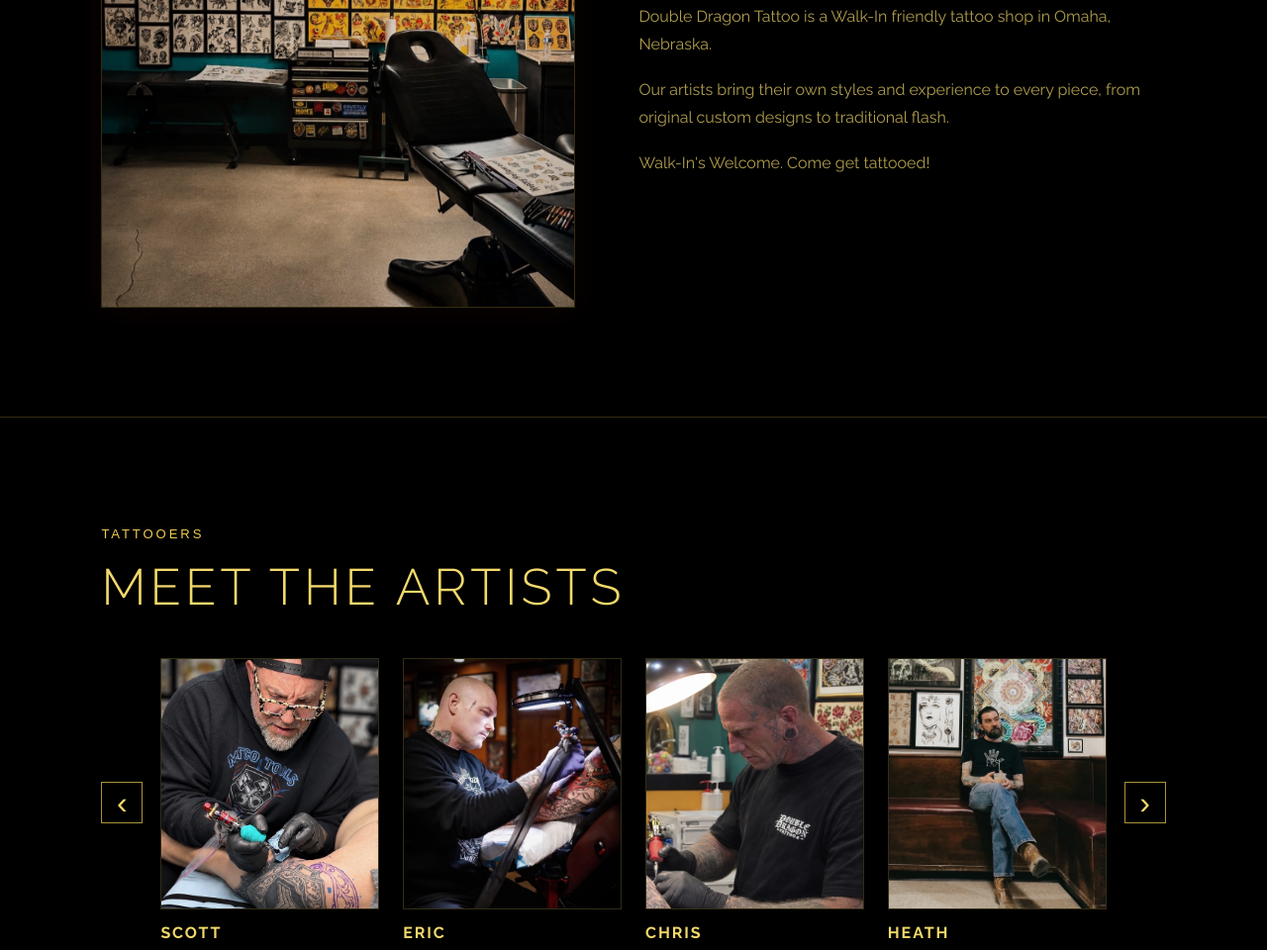
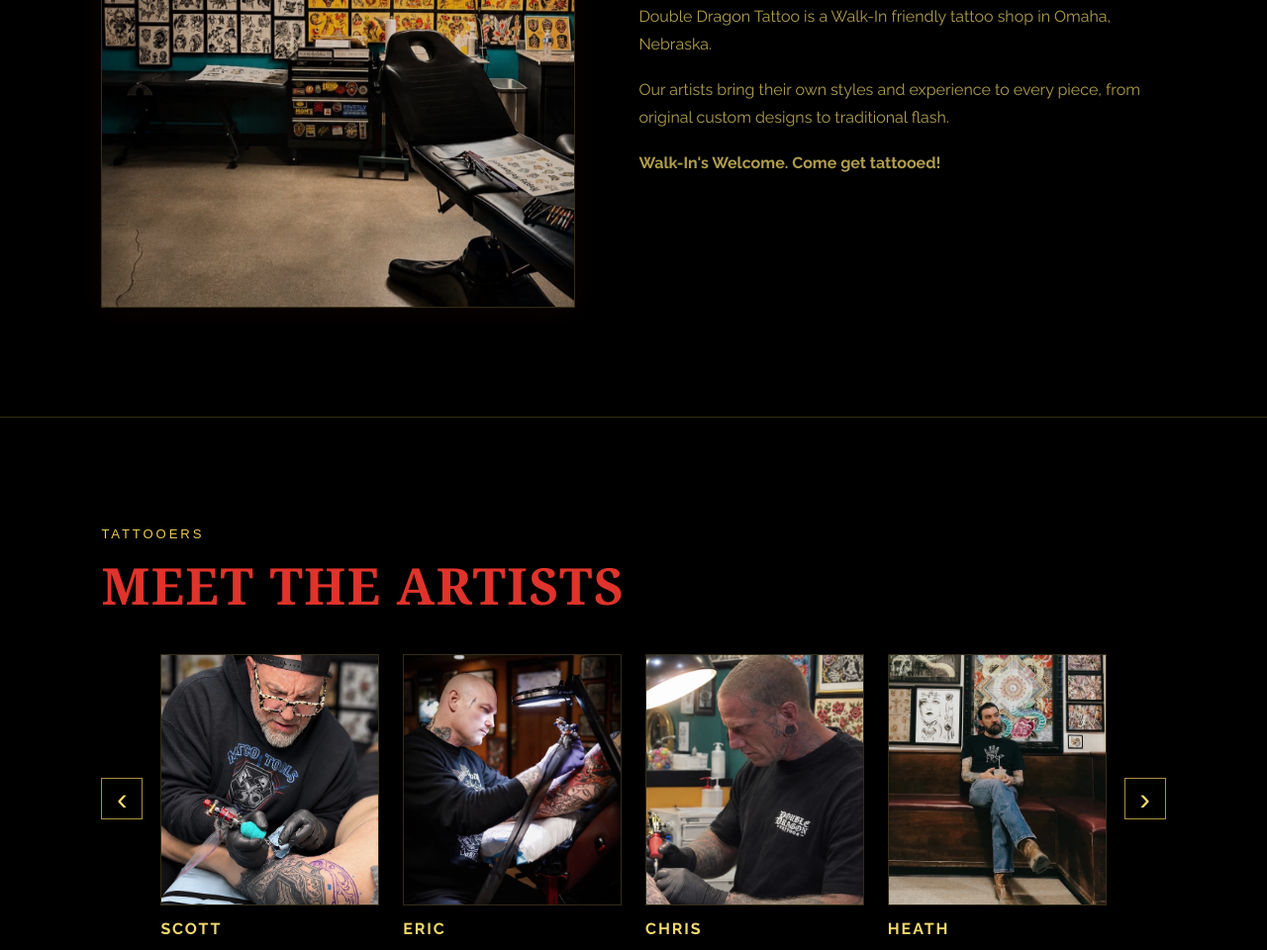
Before and after one commit to michellemccluskey333-create/DoubleDragon, a plain HTML site: page index.html in a window 1280 px wide. Shown: the part 1199-2159 px from the top of the page at 99% size. Drawn offline with nearby package versions, Linux system fonts and the light colour scheme.

Commit message:
Refactor CSS for section titles and final message

```diff
--- a/index.html
+++ b/index.html
@@ -916,8 +916,10 @@ body.logo-settling:not(.scrolled) .site-logo {
     letter-spacing: .18em;
   }
 }
- /* About section title */
-.about-copy h2 {
+/* Matching section titles */
+.about-copy h2,
+.artists-section h2,
+.instagram-section h2 {
   color: #df332b;
   font-family: Georgia, "Times New Roman", serif;
   font-weight: 700;
@@ -926,7 +928,7 @@ body.logo-settling:not(.scrolled) .site-logo {
   line-height: 1.1;
   text-transform: uppercase;
 }
-./* Bold final walk-in message */
+/* Bold final walk-in message */
 .about-copy p:last-child {
   font-weight: 700;
 }
```
